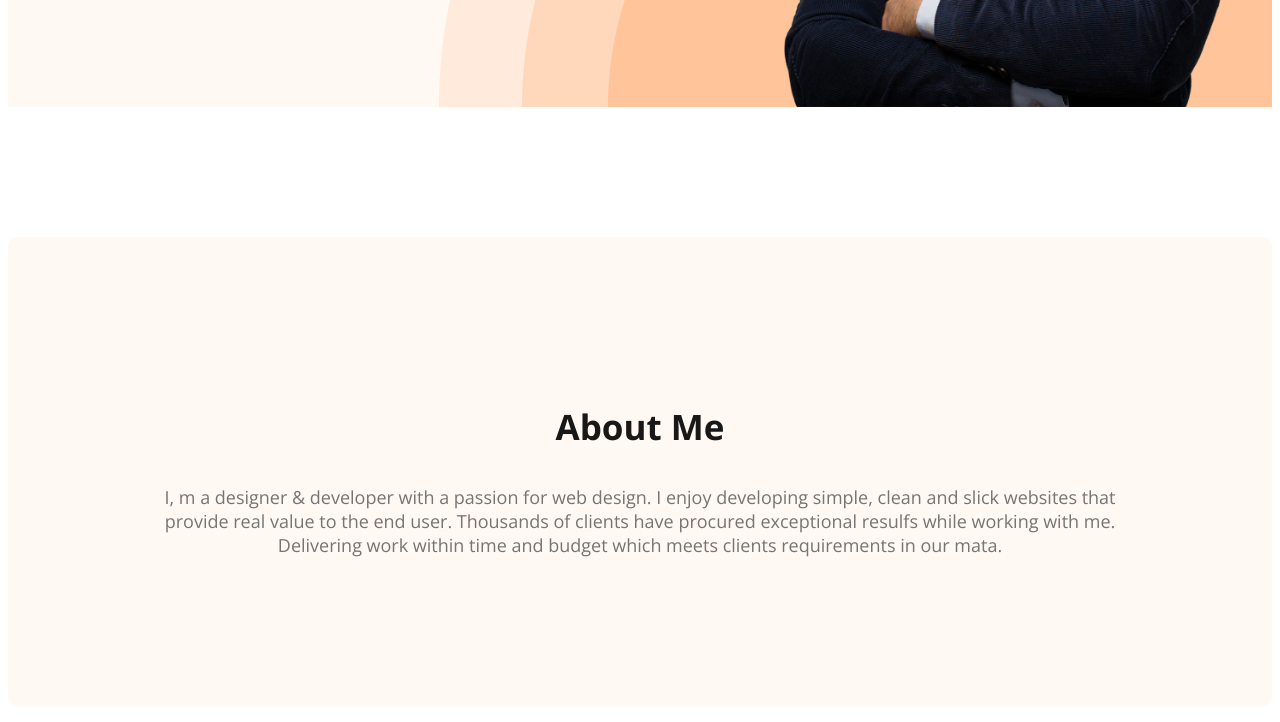
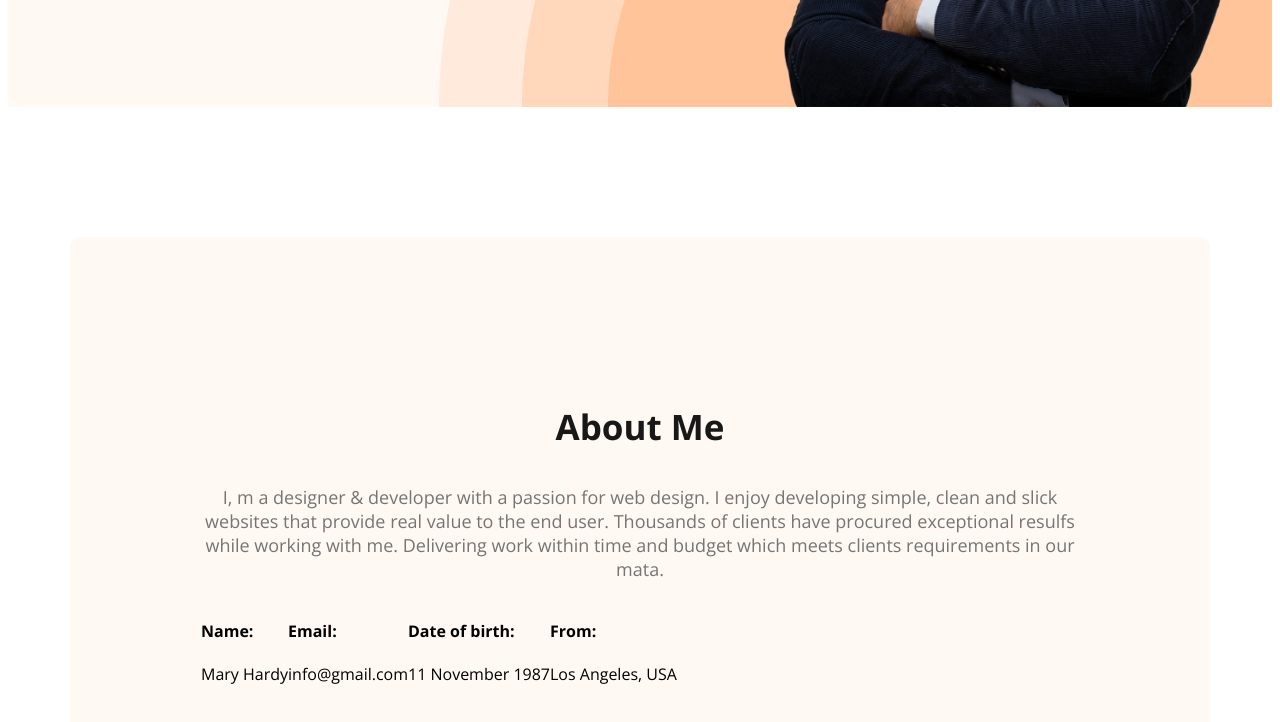
Before and after one commit to SASobujislam/webkeveloper-portfolio, a plain HTML site: page index.html in a window 1280 px wide. Shown: the part 695-1417 px from the top of the page. Drawn offline with nearby package versions, Linux system fonts and the light colour scheme.

Commit message:
sobuj islam sobuj islam

```diff
--- a/index.html
+++ b/index.html
@@ -37,6 +37,25 @@
             <h3 class="section-title">About Me</h3>
             <p class="section-description">I, m a designer & developer with a passion for web design. I enjoy developing simple, clean and slick websites that provide real value to the end user. Thousands of clients have procured exceptional resulfs while working with me. Delivering work within time and budget which meets clients requirements in our mata.
             </p>
+            <div class="about-info-container">
+
+                <div class="about-info">
+                    <h4 class="info-title">Name:</h4>
+                    <p class="info-description">Mary Hardy </p>
+                </div>
+                <div class="about-info">
+                    <h4 class="info-title">Email:</h4>
+                    <p class="info-description">info@gmail.com</p>
+                </div>
+                <div class="about-info">
+                    <h4 class="info-title">Date of birth:</h4>
+                    <p class="info-description">11 November 1987</p>
+                </div>
+                <div class="about-info">
+                    <h4 class="info-title">From:</h4>
+                    <p class="info-description"> Los Angeles, USA</p>
+                </div>
+            </div>
         </section>
         </main>
     <footer>
--- a/styles/portfolio.css
+++ b/styles/portfolio.css
@@ -103,6 +103,10 @@ nav>li {
 }
 
 /* main section styles */
+main{
+    width: 1140px;
+    margin: 0 auto;
+}
 
 /* about section styles */
 .about {
@@ -111,3 +115,6 @@ nav>li {
     background: #FFF8F3;
     margin: 130px 0;
 }
+.about-info-container{
+    display: flex;
+}
```
